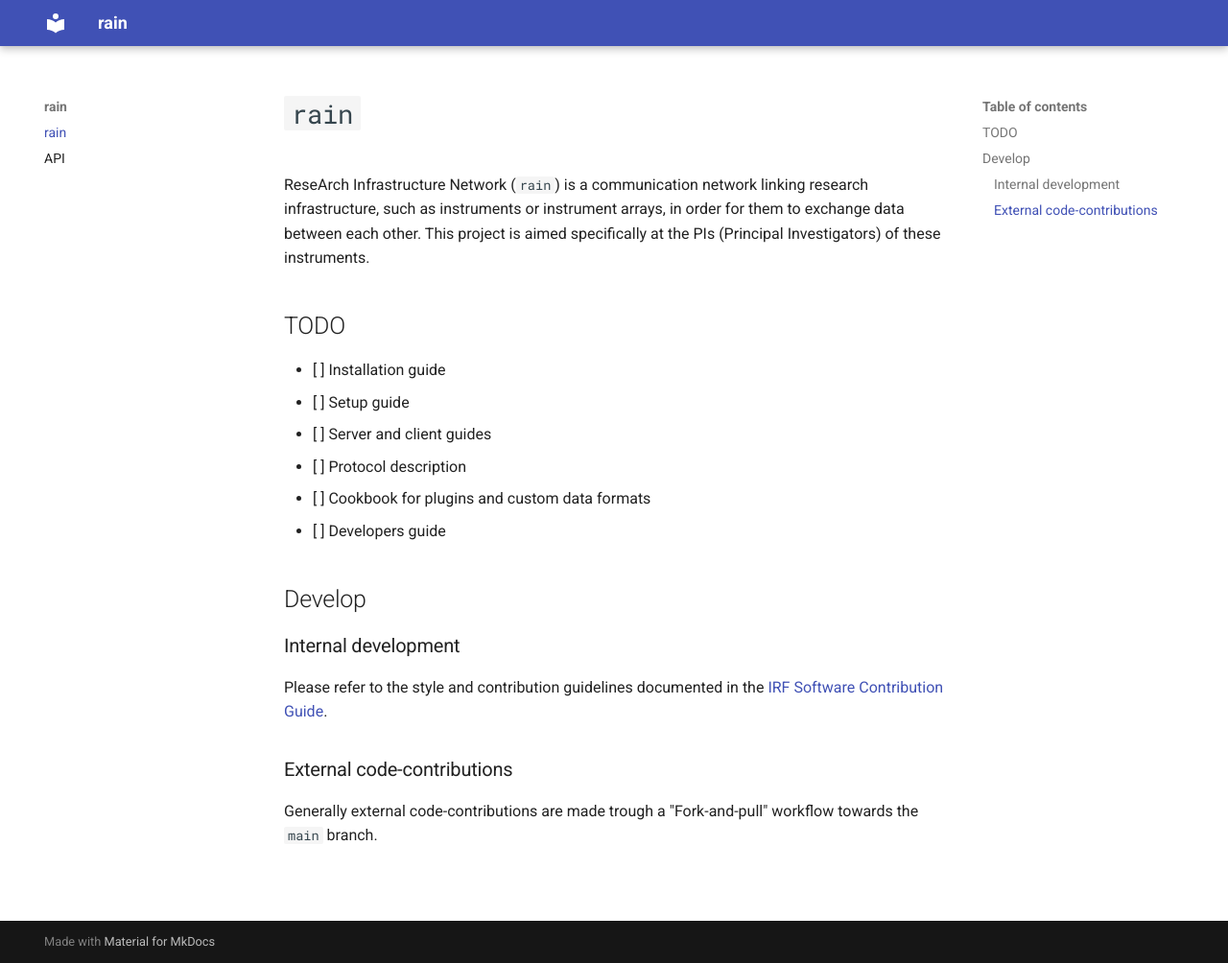
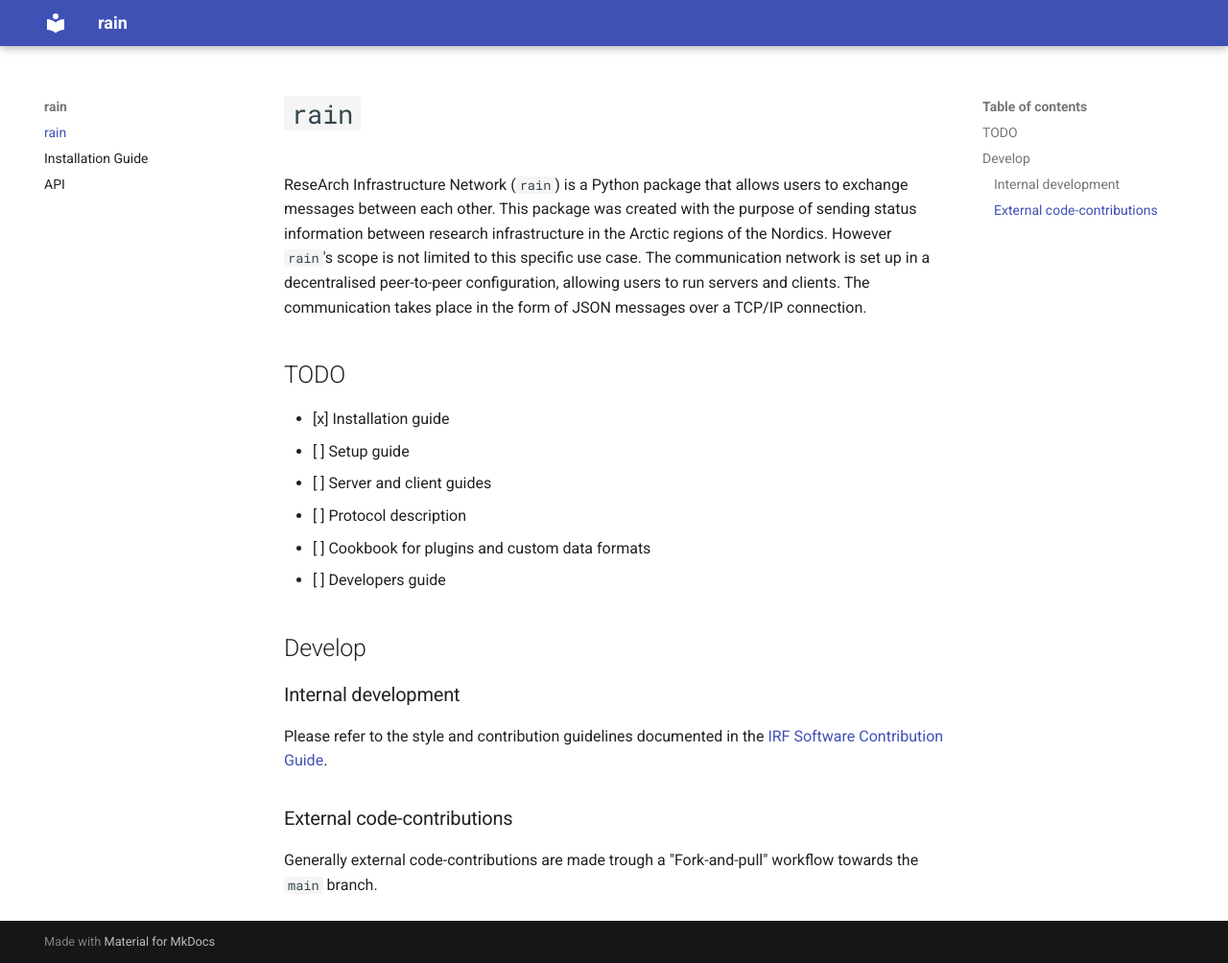
Before and after one commit to danielk333/rain, an MkDocs documentation site: the page built from docs/index.md, in a window 1280 px wide and 1004 px high. Shown: the whole window at 96% size. Built offline with MkDocs 1.6.1 and Material for MkDocs 9.7.7, drawn with Linux system fonts in a browser that asks for light colours.

Commit message:
Added description to index and installation guide to files

```diff
--- a/docs/index.md
+++ b/docs/index.md
@@ -1,11 +1,11 @@
 # `rain`
 
-ReseArch Infrastructure Network (`rain`) is a communication network linking research infrastructure, such as instruments or instrument arrays, in order for them to exchange data between each other.
-This project is aimed specifically at the PIs (Principal Investigators) of these instruments.
+ReseArch Infrastructure Network (`rain`) is a Python package that allows users to exchange messages between each other. This package was created with the purpose of sending status information between research infrastructure in the Arctic regions of the Nordics. However `rain`'s scope is not limited to this specific use case.
+The communication network is set up in a decentralised peer-to-peer configuration, allowing users to run servers and clients. The communication takes place in the form of JSON messages over a TCP/IP connection.
 
 ## TODO
 
-- [ ] Installation guide
+- [x] Installation guide
 - [ ] Setup guide
 - [ ] Server and client guides
 - [ ] Protocol description
--- a/mkdocs.yml
+++ b/mkdocs.yml
@@ -16,4 +16,5 @@ plugins:
 
 nav:
   - index.md
+  - installation.md
   - api.md
```
